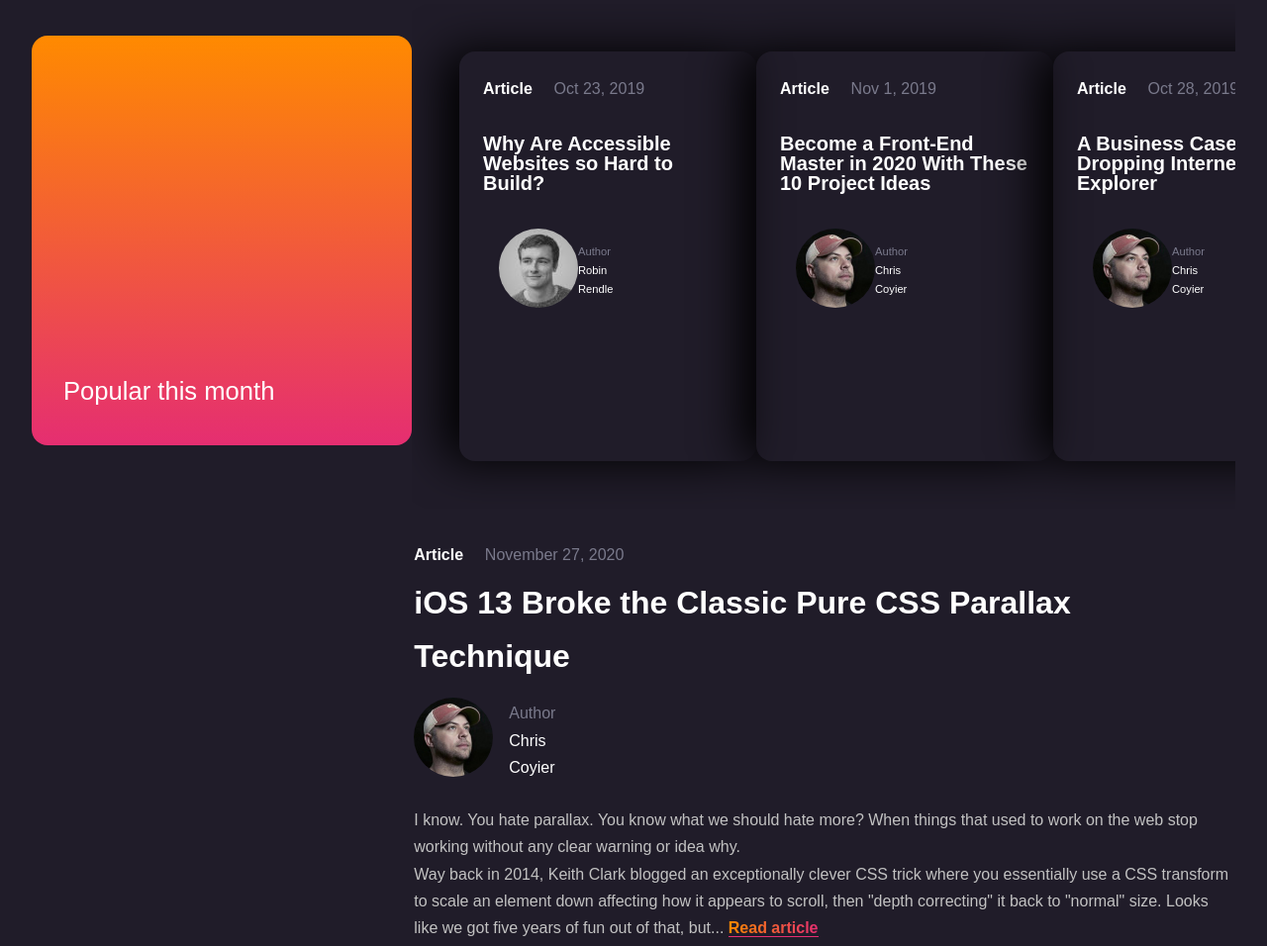
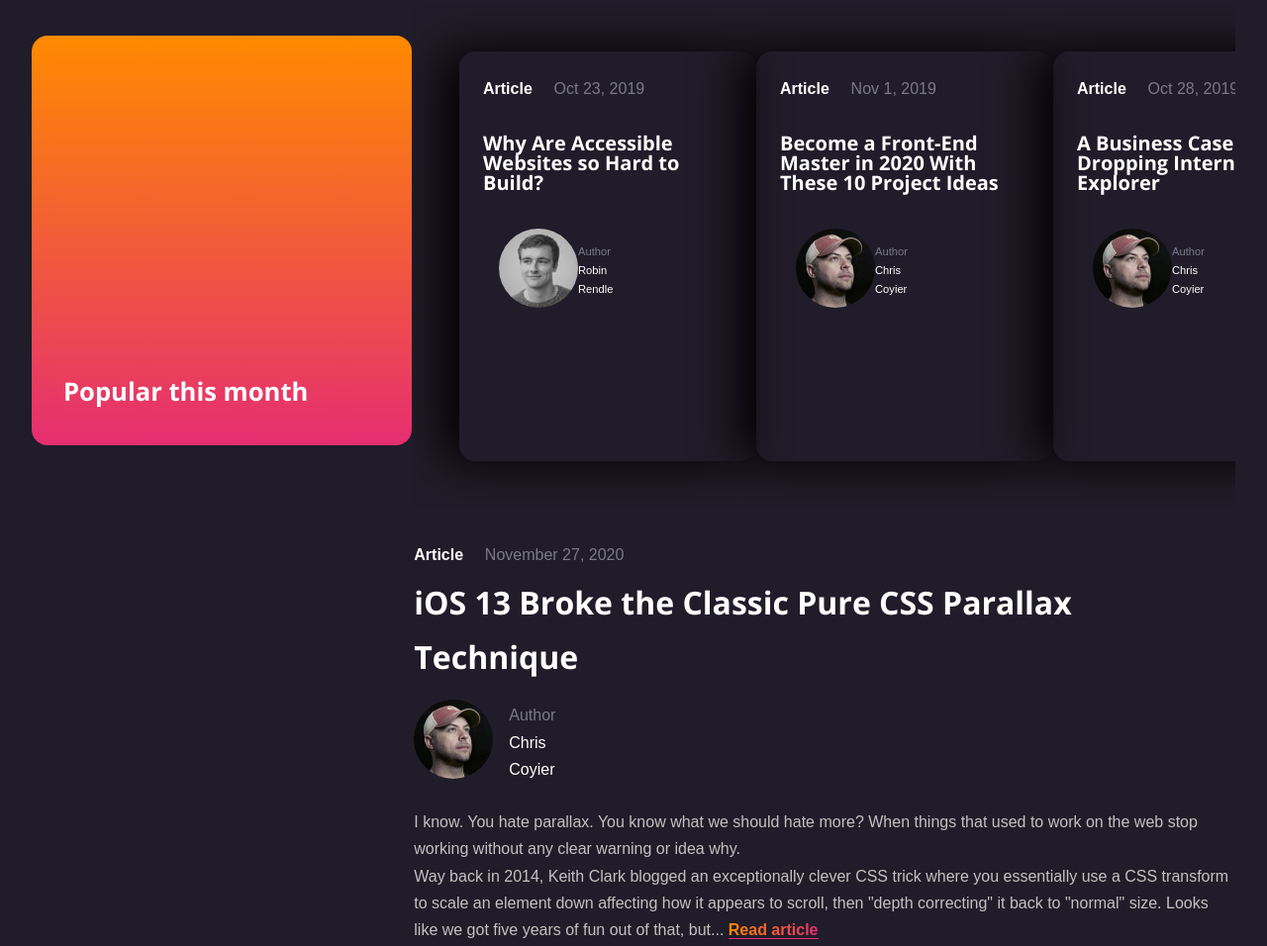
Before and after one commit to stefanwouda/frontend-development, a plain HTML site: page index.html in a window 1280 px wide. Shown: the part 600-1556 px from the top of the page at 99% size. Drawn offline with nearby package versions, Linux system fonts and the light colour scheme.

Commit message:
Font update #1

```diff
--- a/index.html
+++ b/index.html
@@ -5,6 +5,7 @@
     <meta charset="UTF-8">
     <title>CSS-Tricks</title>
     <link href="static/css/main.css" rel="stylesheet">
+    <link href="https://fonts.googleapis.com/css2?family=Open+Sans:wght@700&display=swap" rel="stylesheet">
     <meta name="viewport" content="width=device-width, initial-scale=1.0">
     <meta http-equiv="X-UA-Compatible" content="ie=edge">
 </head>
@@ -63,7 +64,7 @@
             <section class="popular-articles">
 
                 <header class="popular-header-card">
-                    <h2>Popular this month</h2>
+                    <h2 class="header-card-title">Popular this month</h2>
                 </header>
             </section>
 
--- a/static/css/main.css
+++ b/static/css/main.css
@@ -260,7 +260,7 @@ strong {
 /* Header styling */
 
 h2 a {
-    font-family: Open Sans Bold, sans-serif;
+    font-family: 'Open Sans', sans-serif;
     font-size: 32px;
     color: white;
 }
@@ -272,6 +272,7 @@ h2 a:hover {
     -webkit-box-decoration-break: clone;
 }
 
+/* Article Content on Homepage */
 
 .article-text p {
     color: #c2c2c2;
@@ -389,8 +390,8 @@ h2 a:hover {
     }
 }
 
-.popular-header-card h2 {
-    font-family: Open Sans Bold, sans-serif;
+.header-card-title {
+    font-family: 'Open Sans', sans-serif;
     font-size: 1.6rem;
     color: white;
 }
```
Also changed, not shown: 1 other file.
